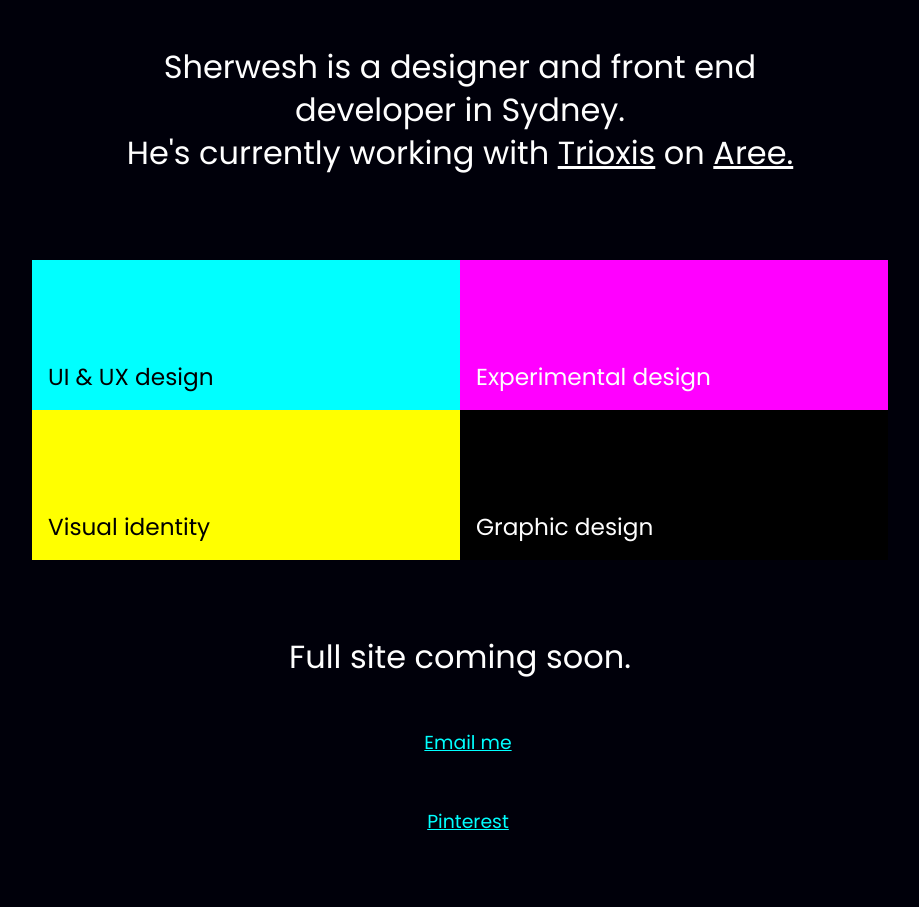
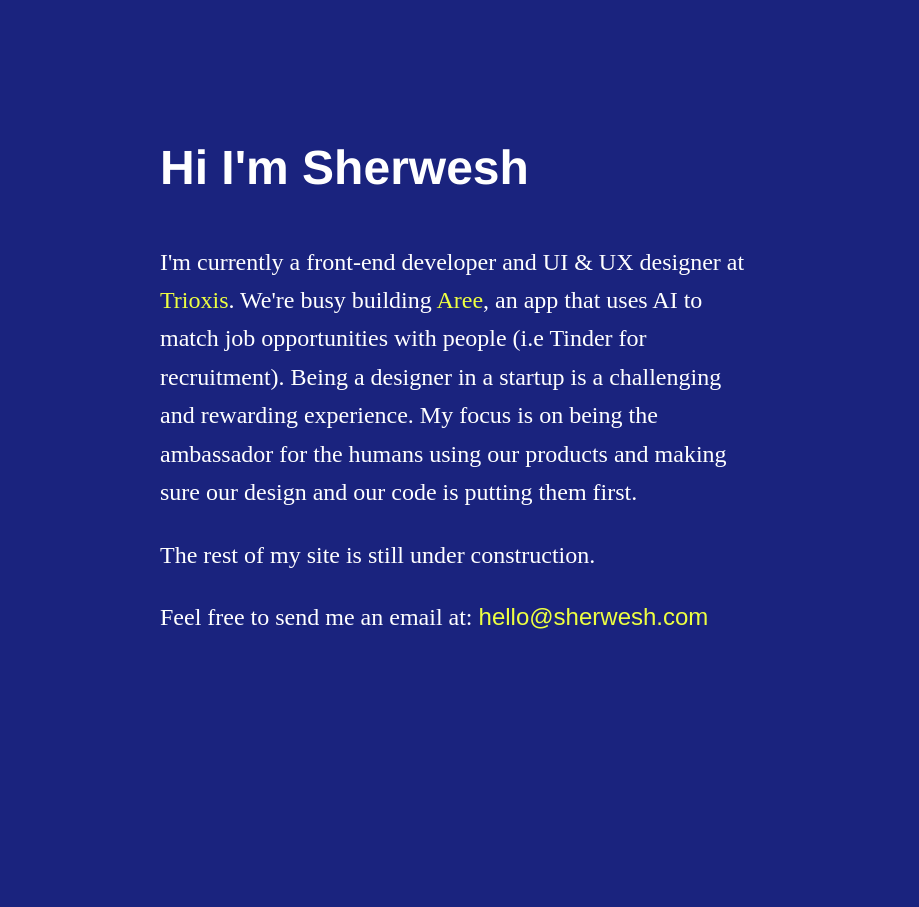
Before and after one commit to IAmSherbet/sb-portfolio, a plain HTML site: page index.html in a window 1280 px wide. Shown: the whole page, without its empty margins (180-1099 px from the left). After the commit the page ends 800 px from the top, so only its background shows below. Drawn offline with Linux system fonts and the light colour scheme.

Commit message:
first release version

```diff
--- a/index.html
+++ b/index.html
@@ -1,50 +1,19 @@
 <!DOCTYPE html>
 <html>
-
 <head>
-  <link rel="stylesheet" type="text/css" href="style.css">
-  <meta name="viewport" content="width=device-width,height=device-height,initial-scale=1.0"/>
-  <title>Gina Laverone</title>
+    <link rel="stylesheet" type="text/css" href="style.css"/>
+    <meta name="viewport" content="width=device-width,height=device-height,initial-scale=1.0"/>
+    <title>Sherwesh</title>
 </head>
 
 <body>
-  <section>
-    <div class="grid-wrapper grid-text">
-      <div class="home-caption">
-        <h1>Sherwesh is a designer and front end developer in Sydney. <br/>He's currently working with <a href="http://trioxis.com">Trioxis</a> on&nbsp;<a href="http://aree.io">Aree.</a></h1>
-      </div>
-    </div>
-  </section>
-  <section>
-    <div class="grid-wrapper">
-      <div class="col-1-2" id="cyan">
-        <h3>UI & UX design</h3>
-      </div>
-      <div class="col-1-2" id="magenta">
-        <h3>Experimental design</h3>
-      </div>
-      <div class="col-1-2" id="yellow">
-        <h3>Visual identity</h3>
-      </div>
-      <div class="col-1-2" id="black">
-        <h3>Graphic design</h3>
-      </div>
-    </div>
-  </section>
-  <section>
-    <div class="grid-wrapper grid-text">
-      <div class="home-caption">
-        <h1>Full site coming&nbsp;soon.</h1>
-      </div>
-      <div class="col-full-width center">
-        <a class="link" href="mailto:hello@sherwesh.com?Subject=Hello"><h4>Email me</h4></a>
-        <a
-        class="link"
-        href="http://www.pinterest.com/sherweshb"
-        target="_blank"><h4>Pinterest</h4></a>
-      <div>
+  <section id="main-wrapper">
+    <div id="title-wrapper">
+      <h1 id="title">Hi I'm Sherwesh</h1>
+      <p class="subtitle">I'm currently a front-end developer and UI & UX designer at <a class="link" href="http://trioxis.com">Trioxis</a>. We're busy building <a class="link" href="http://aree.io">Aree</a>, an app that uses AI to match job opportunities with people (i.e Tinder for recruitment). Being a designer in a startup is a challenging and rewarding experience. My focus is on being the ambassador for the humans using our products and making sure our design and our code is putting them&nbsp;first.</p>
+      <p>The rest of my site is still under construction.</p>
+      <p class="subtitle">Feel free to send me an email at: <a href="mailto:hello@sherwesh.com?Subject=Hello" target="_top" class="url link">hello@sherwesh.com</a></p>
     </div>
   </section>
 </body>
-
 </html>
--- a/style.css
+++ b/style.css
@@ -1,282 +1,75 @@
-@import url('https://fonts.googleapis.com/css?family=Poppins:400,500');
-
-* {
-  font-family: serif;
-  font-size: 14px;
-  color: #fefefe;
-}
-
-h1, h2, h3, h4, h5 {
-  font-family: 'Poppins';
-}
-
-h1 {
-  font-size: 2.18rem;
-  font-weight: 700;
-  margin-top: 0px;
-  margin-bottom: 20px;
-}
-
-h1 a {
-  font-family: 'Poppins';
-  font-size: 2rem;
-  font-weight: 400;
-  line-height: 2.7rem;
-  text-decoration: underline;
-}
-
-h2 {
-  font-size: 1.64rem;
-}
-
-h3 {
-  font-weight: 400;
-  font-size: 1.45rem;
-  margin: 0;
-}
-
-h4 {
-  font-size: 1.18rem;
-  font-weight: 400;
-}
-
-h5 {
-  font-weight: 400;
-}
-
-h2 a {
-  font-family: 'Poppins', serif;
-}
-
-.link h4  {
-  color: cyan;
-  text-decoration: underline;
-}
-
-.small-caps {
-  letter-spacing: 1px;
-  font-family: 'Poppins', serif;
-}
-
-p {
-  font-weight: 300;
-  font-size: 1.1rem;
-  line-height: 1.8em;
-  padding: 0px 40px;
+html {
+  font-size: 100%;
+  background-color: #1A237E;
 }
 
 body {
   margin: 0;
-  background-color: rgb(0,0,10);
+  font-family: serif;
 }
 
-a {
-  text-decoration: none;
+#main-wrapper {
+  box-sizing: border-box;
+  height: 100vh;
+  width: 100vw;
+  padding-top: 10%;
+
+  display: flex;
+  justify-content: center;
+  align-items: flex-start;
+
+  color: white;
+  font-size: 18px;
 }
 
-a:visited {
-  color: rgb(100, 100, 100);
+#title-wrapper {
+  max-width: 85%;
 }
 
-#cyan {
-  background-color: cyan;
-  height: 150px;
+h1, h4, p {
+  margin-top: 0;
+  margin-bottom: 1em;
 }
 
-#cyan h3 {
-  color: black;
+h1 {
+  font-family: helvetica, sans-serif;
+  font-size: 2em;
 }
 
-#magenta {
-  background-color: magenta;
-  height: 150px;
+h4 {
+  font-family: sans-serif;
+  font-size: 1.2em;
 }
 
-#yellow {
-  background-color: yellow;
-  height: 150px;
+p {
+  font-size: 1em;
+  line-height: 1.6em;
 }
 
-#yellow h3 {
-  color: black;
+.link {
+  text-decoration: none;
+  color: #EEFF41;
 }
 
-#black {
-  background-color: black;
-  height: 150px;
+.url {
+  font-family: sans-serif;
 }
 
-.home-caption {
-  margin: 50px 0px 0px 0px;
-  /*max-width: 600px;*/
-}
+@media (min-width: 768px) {
+  #main-wrapper {
+    justify-content: center;
+    align-items: center;
 
-.home-caption h1{
-  font-size: 2rem;
-  font-weight: 400;
-  line-height: 2.7rem;
-  padding: 0px 40px;
-  margin-top: 75px;
-  margin-bottom: 50px;
-}
-
-.grid-wrapper {
-  display: block;
-  box-sizing: border-box;
-  padding: 30px 30px;
-  margin: auto;
-}
-
-.grid-text {
-  max-width: 800px;
-  padding: 0px 0px;
-  justify-content: center;
-}
-
-.grid-text h1 {
-  text-align: center;
-}
-
-.row {
-  display: flex;
-  flex-wrap: wrap;
-}
-
-[class*='col-'] {
-  box-sizing: border-box;
-
-  display: flex;
-  flex-direction: column;
-  justify-content: flex-end;
-  align-items: flex-start;
-
-  background-color: rgb(0,0,10);
-  /*outline: 4px solid #fff;*/
-  padding: 0em 0em 1em 1em;
-}
-
-.center {
-  text-align: center;
-  align-items: center;
-}
-
-/*[class*='col-']:last-of-type {
-  border-bottom: none;
-  margin-bottom: 0;
-}*/
-
-[class*='col-'] img {
-  width: 100%;
-  margin: 0px;
-}
-
-[class*='col-'] a {
-  margin: 0px;
-}
-
-.img-circle {
-  border-radius: 50%;
-  border: 1px solid rgba(0,0,0,0.25);
-  box-shadow: 0px 3px 10px rgba(0,0,0,0.3);
-}
-
-.img-circle-container {
-  width: 80%;
-  display: flex;
-  align-items: center;
-  justify-content: center;
-}
-
-@media (min-width: 500px) {
-  * {
-    font-size: 16px;
+    padding: 0px;
+    font-size: 24px;
+  }
+  #title-wrapper {
+    max-width: 65%;
   }
 }
 
-@media (min-width: 617px) {
-  .grid-text {
-    max-width: 80%;
-  }
-
-  .grid-wrapper {
-    display: flex;
-    flex-wrap: wrap;
-  }
-
-  .home-caption h1 {
-    margin-top: 0;
-  }
-
-  [class*='col-'] {
-    /*border: 4px solid rgba(255, 255, 255, 0);
-    border-top: 0px;
-    border-bottom: none;*/
-    flex-grow: 1;
-    margin-bottom: 0;
-  }
-
-  .col-full-width {
-    width: 100%;
-  }
-
-  .col-end {
-    width:100%;
-  }
-
-  .col-1-2 {
-    width: 50%;
-  }
-
-  .col-1-3 {
-    width: 50%;
-  }
-
-  .col-2-3 {
-    width: 50%;
-  }
-
-  .col-1-4 {
-    width: 50%;
-  }
-
-  .col-1-6 {
-    width: 50%;
+@media (min-width: 1024px) {
+  #title-wrapper {
+    max-width: 600px;
   }
 }
-
-@media (min-width: 900px) {
-
-  .grid-wrapper {
-    max-width: 70%;
-    min-width: 760px;
-    padding: 30px 20px;
-  }
-
-  .grid-text {
-    max-width: 800px;
-  }
-
-  .home-caption {
-    margin-top: 15px;
-  }
-
-  .home-caption h1 {
-    margin-bottom: 25px;
-  }
-
-  .col-1-3 {
-    width: 33%;
-  }
-
-  .col-2-3 {
-    width: 66%;
-  }
-
-  .col-1-4 {
-    width: 25%;
-  }
-
-  .col-1-6 {
-    width:16%;
-  }
-}
```
Also changed, not shown: error.html (added, +17 -0 lines).
